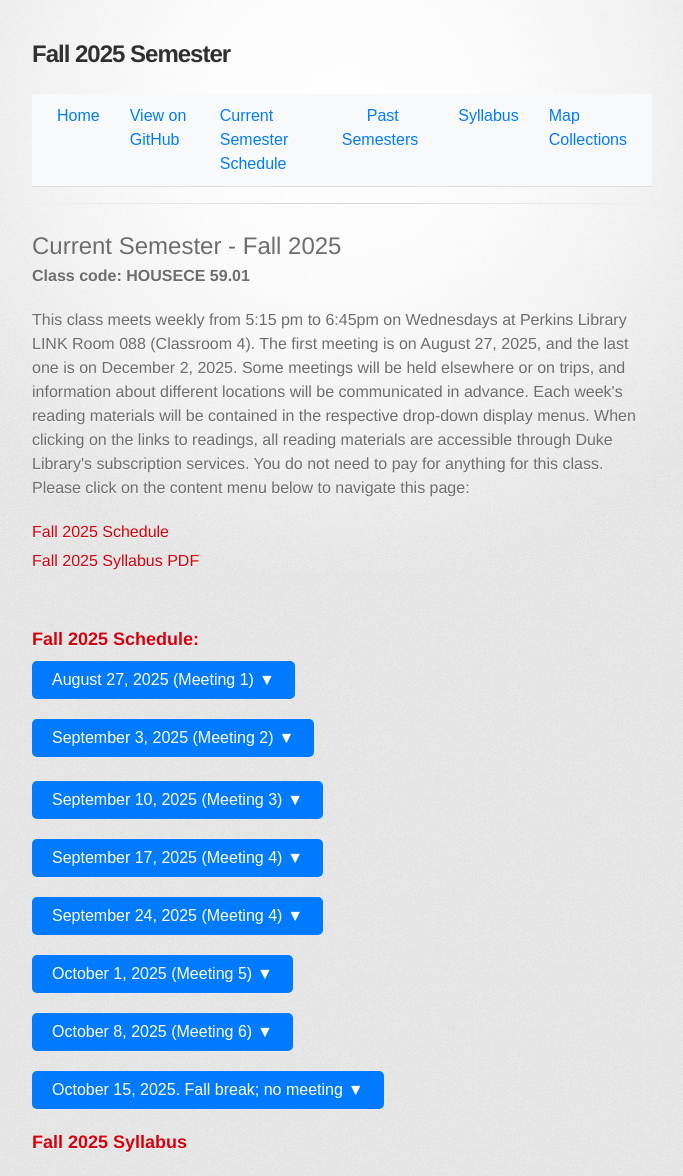
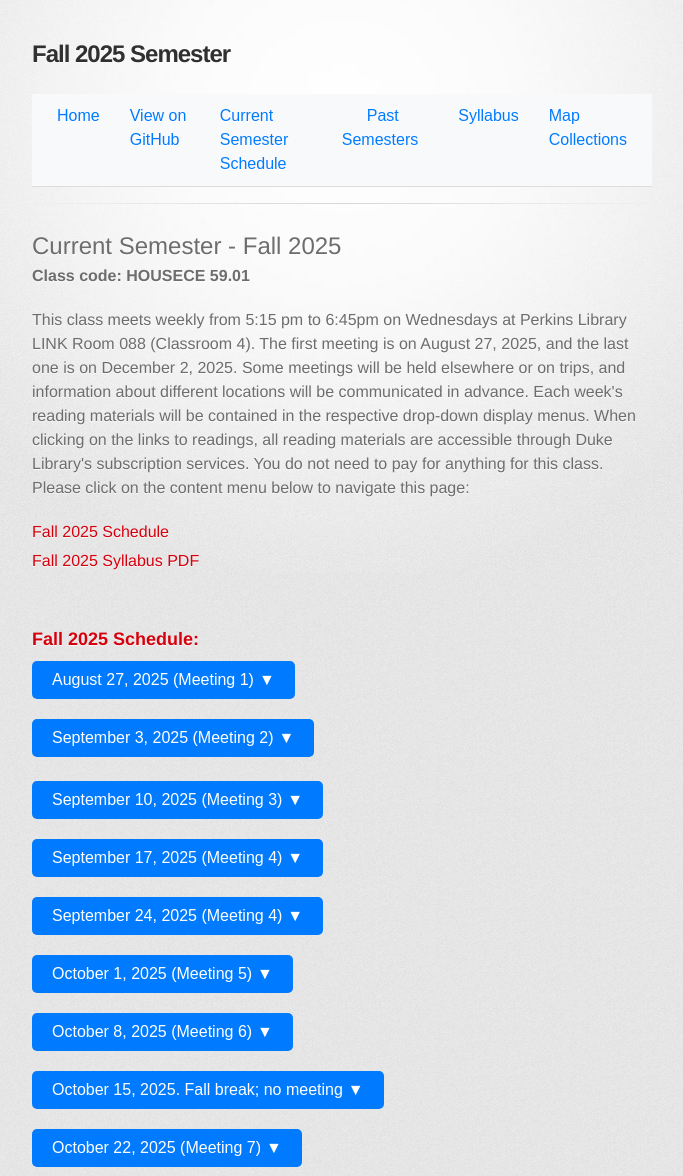
Before and after one commit to zzou21/AmericanWest, a Jekyll site: the page built from fall2025/current-semester.html, in a window 1280 px wide. Shown: the top 1176 px of the page, without its empty margins (298-981 px from the left). Built offline with Jekyll 4.4.1, drawn with Linux system fonts in a browser that asks for light colours; some web fonts are replaced; grey boxes are pictures that could not be loaded.

Commit message:
october 22, 2025

```diff
--- a/fall2025/current-semester.html
+++ b/fall2025/current-semester.html
@@ -118,6 +118,22 @@
     <br>
 
 
+    <div class="dropdown">
+      <button class="scheduleDropdownButton" data-target="dropdownWeek9">October 22, 2025 (Meeting 7)<span class="caret"> ▼</span></button>
+      <div class="scheduleDropdownContent" id="dropdownWeek9">
+        <p><span style="font-weight: bold">Topic:</span><br>SAME as October 1st's material since we didn't get to do it on that da</p>
+
+        <p><span style="font-weight: bold">Topic:</span><br>Chinese immigrants in Montana</p>
+        <p>Reading materials:</p>
+        <a href="https://ebookcentral.proquest.com/lib/duke/detail.action?docID=6899427" target="_blank" rel="noopener noreferrer">
+          <button>Reading #1 <i>The Middle Kingdom under the Big Sky : A History of the Chinese Experience in Montana </i> by Mark Johnson.</button>
+        <p>Only need to read Chapter 1: "Telling the History of Montana’s Chinese Pioneers"</op>
+        </a>
+      </div>
+    </div>
+    <br>
+
+
 
 
     <h3 id="syllabus">Fall 2025 Syllabus</h3></p>
```
